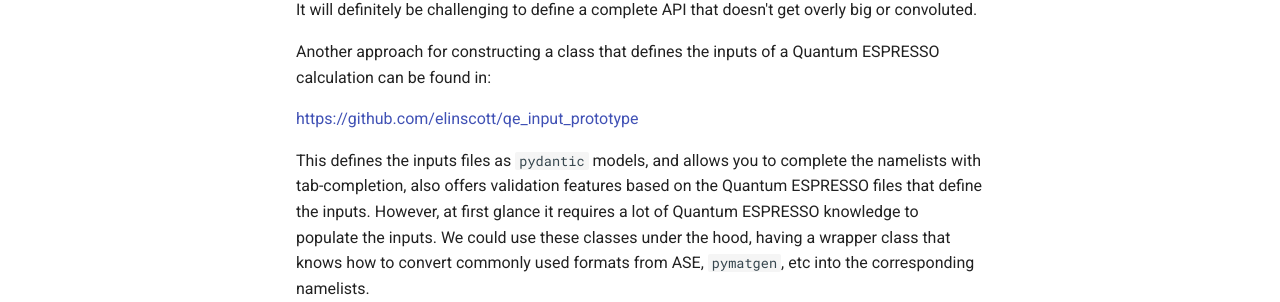
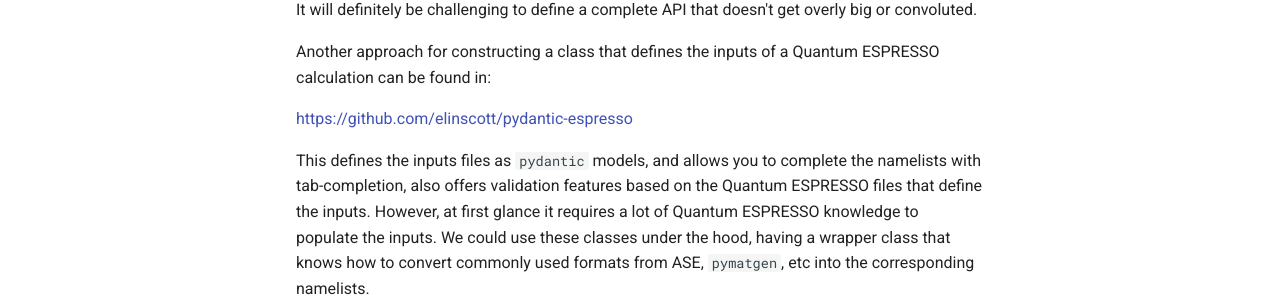
Before and after one commit to aiidateam/qe-tools, an MkDocs documentation site: the page built from docs/design/inputs_desired_usage.md, in a window 1280 px wide and 1224 px high. Shown: the part 445-747 px from the top of the window. Built offline with MkDocs 1.6.1 and Material for MkDocs 9.7.7, drawn with Linux system fonts in a browser that asks for light colours; some of the changed lines change nothing that is shown.

Commit message:
📚 Inputs: update link to input "prototype"

```diff
--- a/docs/design/inputs_desired_usage.md
+++ b/docs/design/inputs_desired_usage.md
@@ -18,7 +18,7 @@
 
 Another approach for constructing a class that defines the inputs of a Quantum ESPRESSO calculation can be found in:
 
-[https://github.com/elinscott/qe_input_prototype](https://github.com/elinscott/qe_input_prototype)
+[https://github.com/elinscott/pydantic-espresso](https://github.com/elinscott/pydantic-espresso)
 
 This defines the inputs files as `pydantic` models, and allows you to complete the namelists with tab-completion, also offers validation features based on the Quantum ESPRESSO files that define the inputs.
 However, at first glance it requires a lot of Quantum ESPRESSO knowledge to populate the inputs.
```
